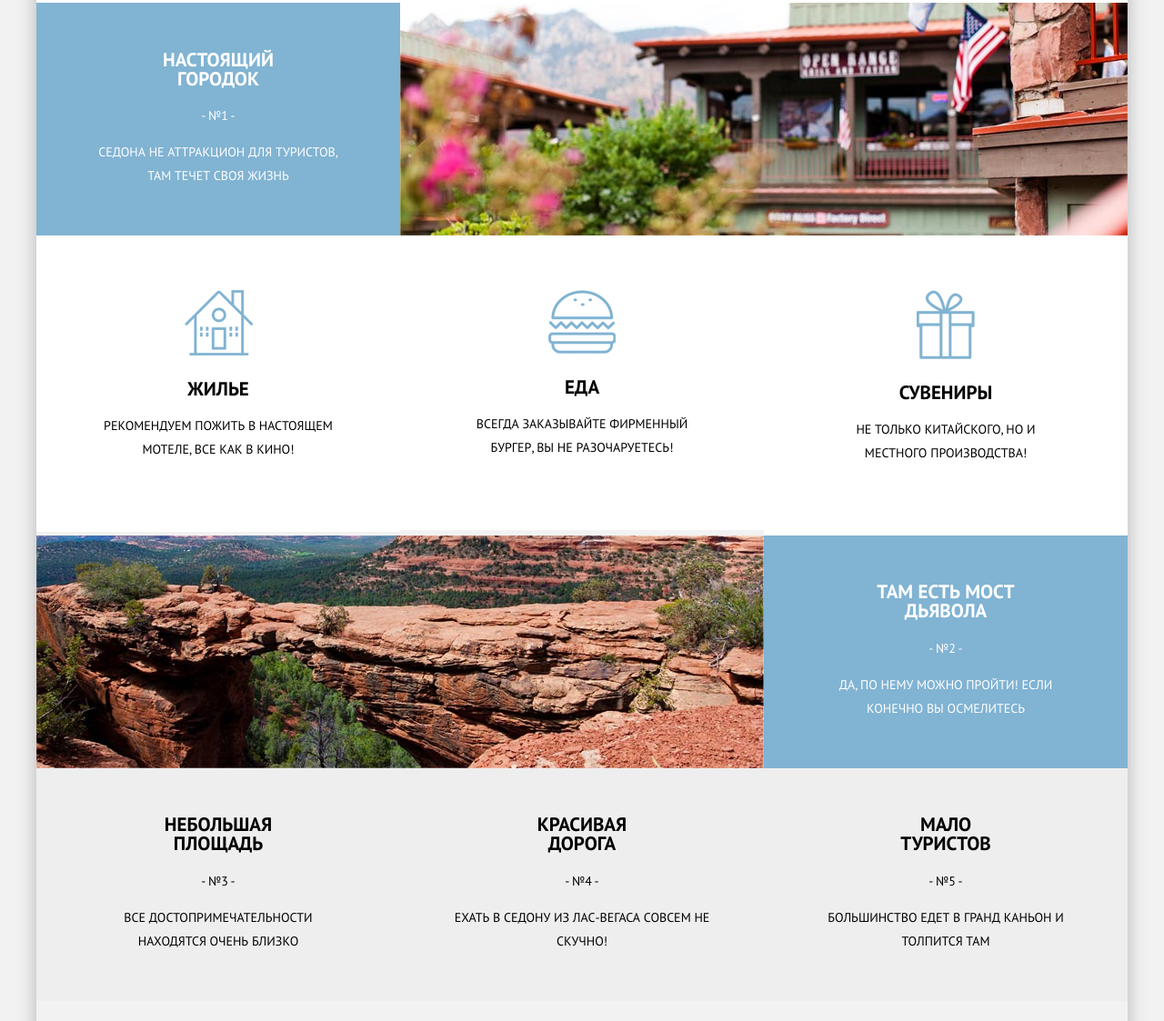
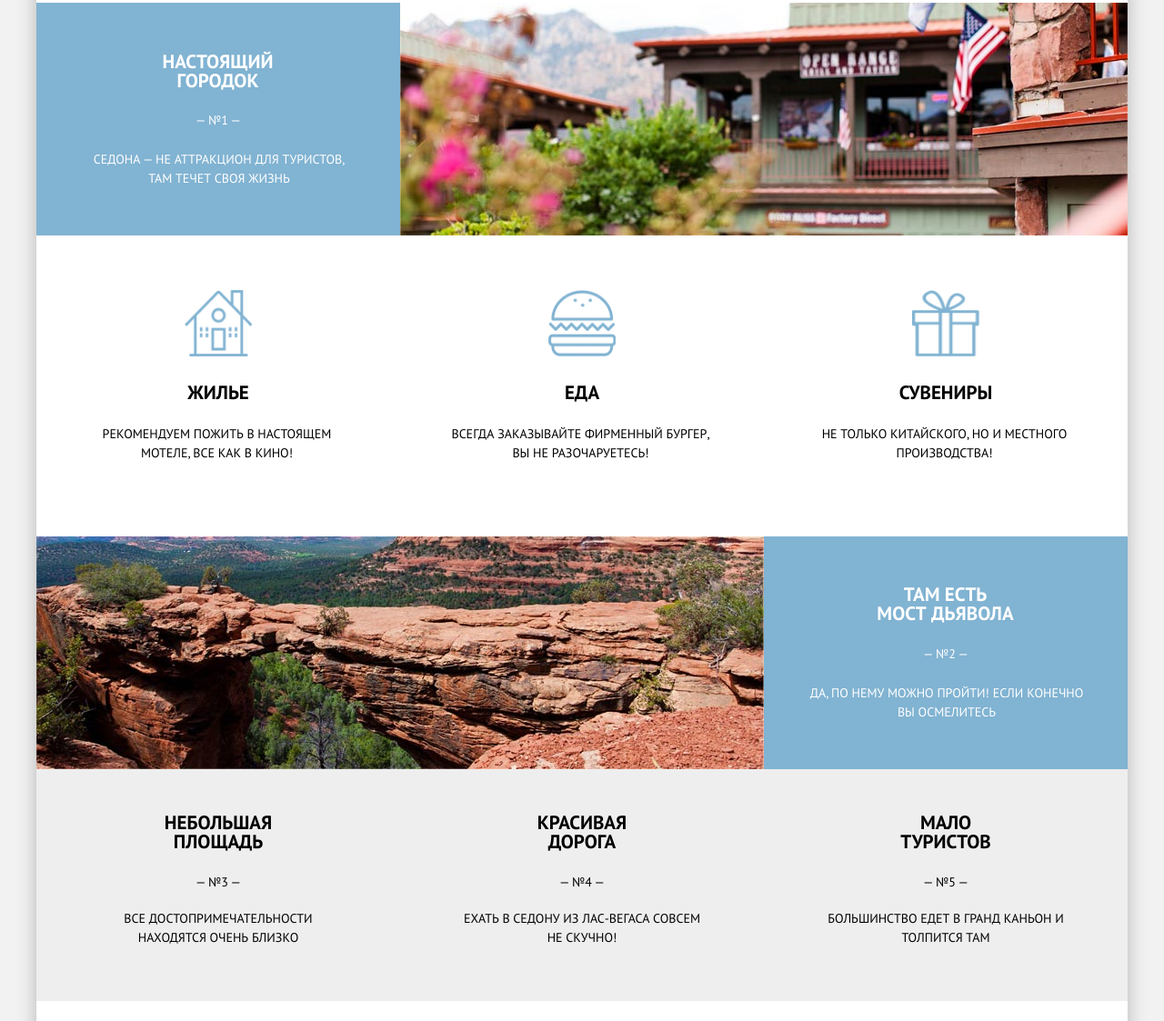
Before and after one commit to dyfran/251731-sedona, a plain HTML site: page index.html in a window 1280 px wide. Shown: the part 777-1900 px from the top of the page at 91% size. Drawn offline with Linux system fonts and the light colour scheme.

Commit message:
мелкие правки

```diff
--- a/css/style.css
+++ b/css/style.css
@@ -42,6 +42,7 @@ ul {
 	width: 1200px;
 	margin-left: auto;
 	margin-right: auto;
+	background-color: #ffffff;
 }
 
 /*.main-header {
@@ -133,17 +134,21 @@ ul {
 	min-height: 222px;
 	float: left;
 	text-align: center;
-	padding-top: 34px;
+	padding-top: 28px;
 	background-color: #eeeeee;
 }
 
 .features-item p {
-	padding-left: 59px;
+	padding-left: 60px;
 	padding-right: 59px;
+	padding-top: 3px;
+	padding-bottom: 45px;
+	line-height: 21px;
+	width: 280px;
 }
 
 .features-item h2 {
-	padding: 0px 120px;
+	padding: 3px 120px;
 }
 
 .features-item-background {
@@ -162,15 +167,26 @@ ul {
 }
 
 .advantage-item p {
-	padding-left: 73px;
-	padding-right: 73px;
+	padding-left: 66px;
+	padding-right: 49px;
+	line-height: 21px;
+	padding-top: 8px;
+	padding-bottom: 3px;
+	margin-left: -20px;
+}
+
+.advantage-item img {
+	width: 74px;
+	height: 73px;
+	padding-bottom: 3px;
 }
 
 .interested {
-	width: 398px;
+	width: 435px;
 	text-align: center;
 	margin-left: auto;
 	margin-right: auto;
+	background-color: #ffffff;
 }
 
 .interested h2 {
@@ -377,7 +393,7 @@ input[type="checkbox"]:checked + label::before {
 .footer-tag {
 	width: 185px;
 	float: left;
-	padding-top: 49px;
+	padding-top: 46px;
 	padding-bottom: 56px;
 	padding-left: 131px;
 	margin-right: 88px;
@@ -421,7 +437,7 @@ input[type="checkbox"]:checked + label::before {
 .footer-copyright {
 	width: 241px;
 	float: right;
-	padding-top: 45px;
+	padding-top: 44px;
 	padding-right: 56px;
 }
 
@@ -750,4 +766,14 @@ label[for="range-min-price"] {
 
 .blue-item h2{
 	color: #ffffff;
+	width: 151px;
+	padding-left: 124px;
+	padding-top: 8px;
 }
+
+.blue-item p{
+	padding-top: 6px;
+	padding-bottom: 38px;
+	width: 302px;
+	padding-left: 50px;
+}
--- a/index.html
+++ b/index.html
@@ -34,15 +34,15 @@
 			</div>
 
 			<div class="about-sedona">
-				<h1> Седона-небольшой городок в Аризоне, заслуживающий большего! </h1>
+				<h1> Седона — небольшой городок в Аризоне, заслуживающий большего! </h1>
 				<p> Рассмотрим 5 причин, по которым Седона круче, чем Гранд Каньон! </p>
 			</div>
 
 			<div class="features clearfix">
 				<div class="features-item blue-item">
 					<h2> Настоящий городок </h2>
-					<span> - №1 - </span>
-					<p> Седона не аттракцион для туристов, там течет своя жизнь </p>
+					<span> — №1 — </span>
+					<p> Седона — не аттракцион для туристов, там течет своя жизнь </p>
 				</div>
 				<div class="features-item-background">
 					<img src="img/true-city.jpg" width="800" height="256" alt="Welcome Sedona">
@@ -51,17 +51,17 @@
 
 			<div class="advantage-list clearfix">
 				<div class="advantage-item">
-					<img src="img/features-logo1.png" width="75" height="72" alt="Жилье в Седоне">
+					<img src="img/features-logo1.png" width="74" height="73" alt="Жилье в Седоне">
 					<h2> Жилье </h2>
 					<p> Рекомендуем пожить в настоящем мотеле, все как в кино! </p>
 				</div>
 				<div class="advantage-item">
-					<img src="img/features-logo2.png" width="74" height="70" alt="Еда в Седоне">
+					<img src="img/features-logo2.png" width="74" height="73" alt="Еда в Седоне">
 					<h2> Еда </h2>
 					<p> Всегда заказывайте фирменный бургер, вы не разочаруетесь! </p>
 				</div>
 				<div class="advantage-item">
-					<img src="img/features-logo3.png" width="64" height="76" alt="Сувениры в Седоне">
+					<img src="img/features-logo3.png" width="74" height="73" alt="Сувениры в Седоне">
 					<h2> Сувениры </h2>
 					<p> Не только китайского, но и местного производства! </p>
 				</div>
@@ -73,7 +73,7 @@
 				</div>
 				<div class="features-item blue-item">
 					<h2> Там есть мост дьявола </h2>
-					<span> - №2 - </span>
+					<span> — №2 — </span>
 					<p> Да, по нему можно пройти! Если конечно вы осмелитесь </p>
 				</div>
 			</div>
@@ -81,24 +81,24 @@
 			<div class="features clearfix">
 				<div class="features-item">
 					<h2> Небольшая площадь </h2>
-					<span> - №3 - </span>
-					<p> Все достопримечательности находятся очень близко </p>
+					<span> — №3 — </span>
+					<p> Все  достопримечательности находятся очень близко</p>
 				</div>
 				<div class="features-item">
 					<h2> Красивая дорога </h2>
-					<span> - №4 - </span>
+					<span> — №4 — </span>
 					<p> Ехать в Седону из Лас-Вегаса совсем не скучно! </p>
 				</div>
 				<div class="features-item">
 					<h2> Мало туристов </h2>
-					<span> - №5 - </span>
+					<span> — №5 — </span>
 					<p> Большинство едет в Гранд Каньон и толпится там </p>
 				</div>
 			</div>
 
 			<div class="interested">
 				<h2> Заинтересовались? </h2>
-				<p> Укажите предполагаемые даты поездки, и мы покажем вам лучшие предложения гостиниц в Седоне </p>
+				<p> Укажите предполагаемые даты поездки,<br>и мы покажем вам лучшие предложения гостиниц в Седоне </p>
 			</div>
 
 			<div class="search">
```
